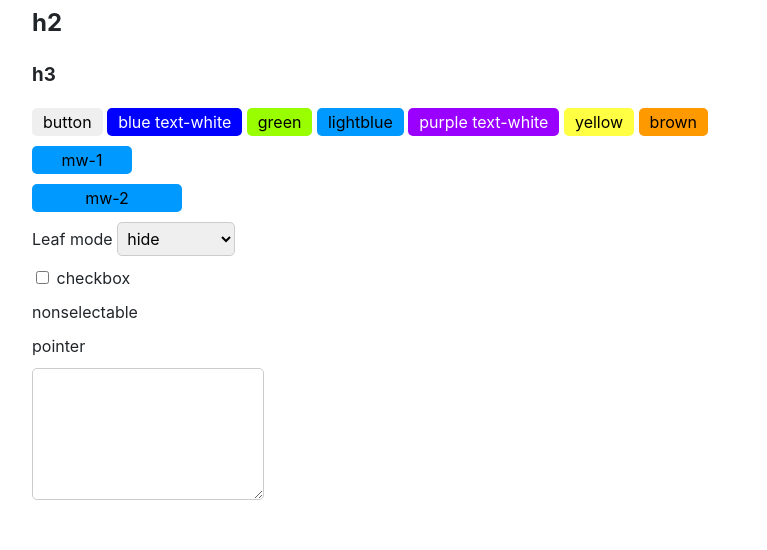
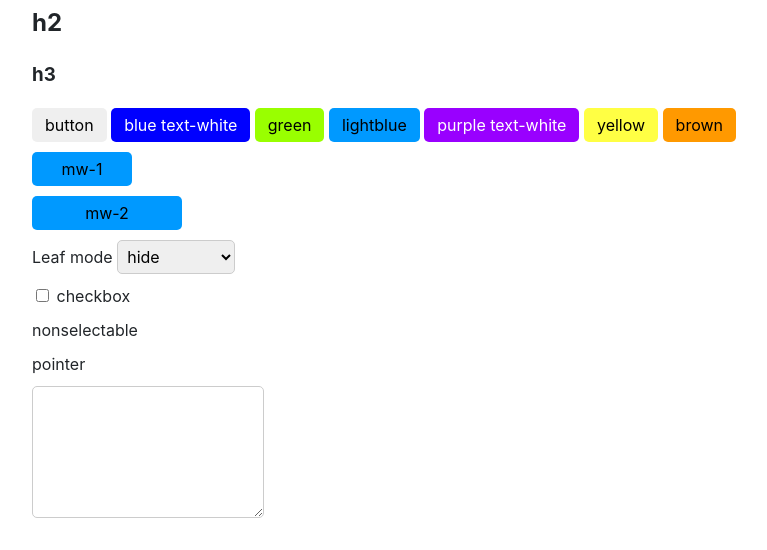
Before and after one commit to juissi999/juicycss, a website: page index.html in a window 1280 px wide. Shown: the part 250-800 px from the top of the page, without its empty margins (53-820 px from the left). Drawn offline with Linux system fonts and the light colour scheme.

Commit message:
Update button paddings

```diff
--- a/index.css
+++ b/index.css
@@ -24,7 +24,7 @@ select:hover, input:hover, optgroup:hover, textarea:hover {
 button {
   border: 0px;
   /* min-width: 100px; */
-  padding: 4px 11px 4px 11px;
+  padding: 7px 13px 7px 13px;
 }
 
 button:hover {
```
